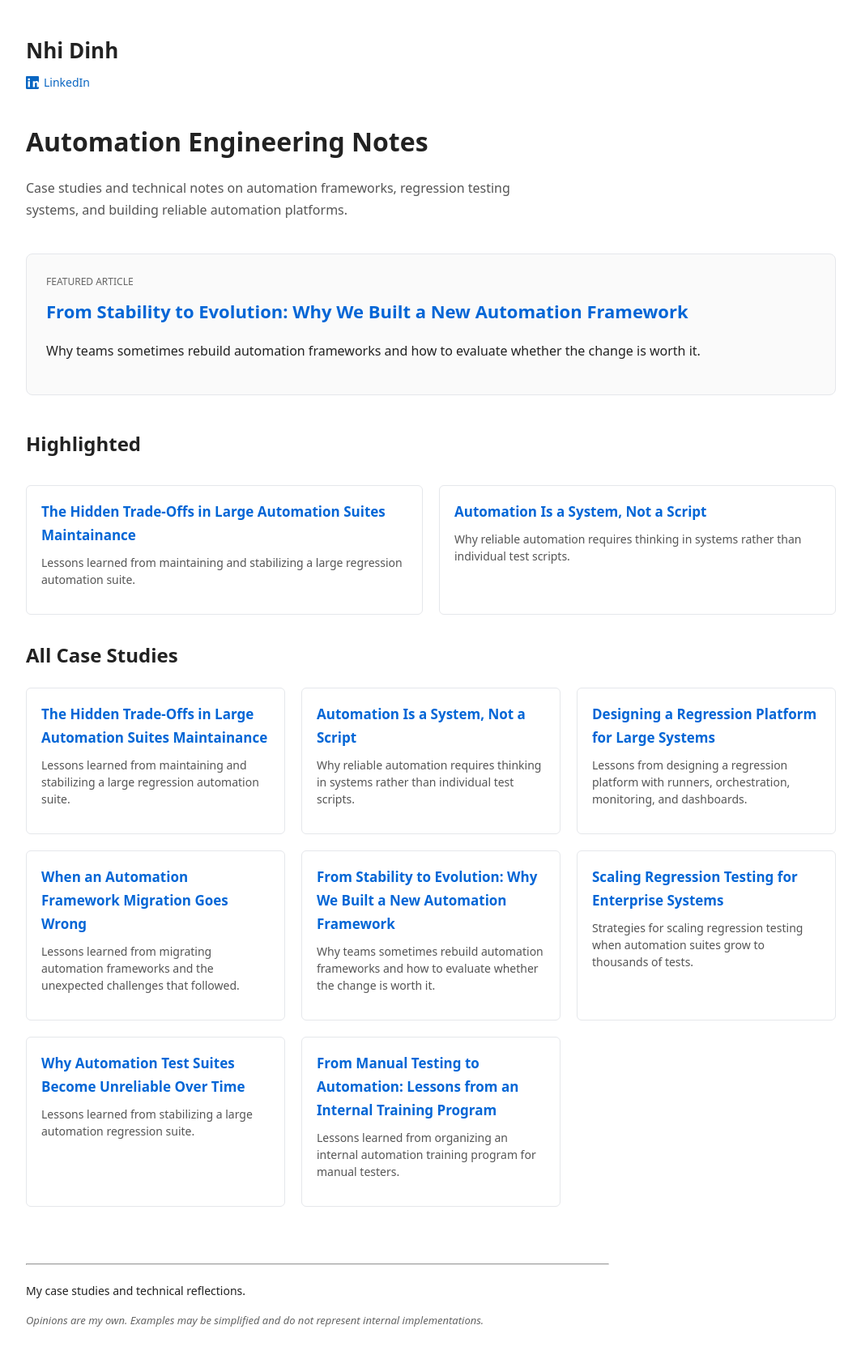
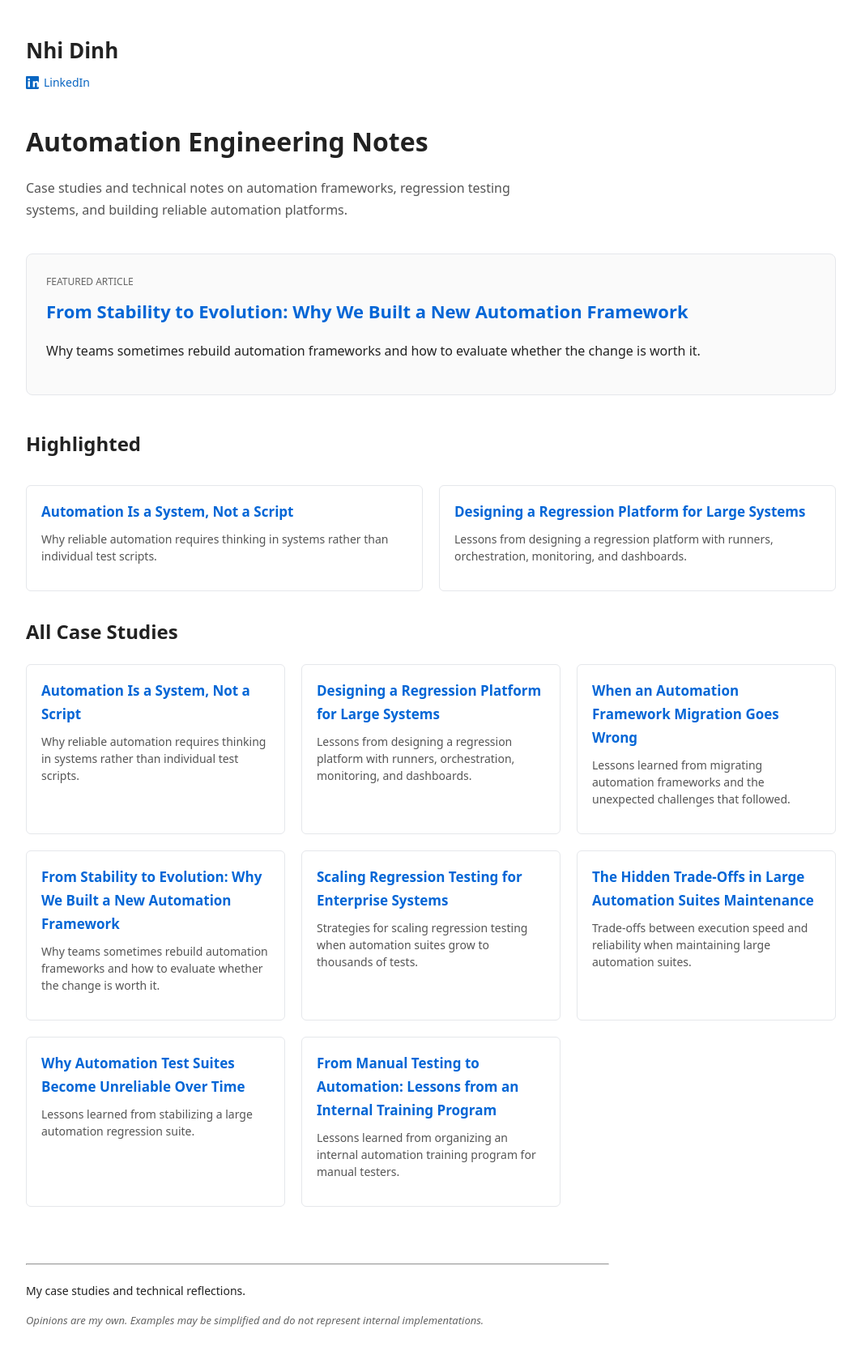
Before and after one commit to nhidinh/nhidinh.github.io, a Jekyll site: the page built from index.html, in a window 1280 px wide. Shown: the whole page at 81% size, without its empty margins (108-1171 px from the left). Built offline with Jekyll 4.4.1, drawn with Linux system fonts in a browser that asks for light colours.

Commit message:
Update the_hidden_trade_off_in_auto_maintainance.md

```diff
--- a/_case_studies/the_hidden_trade_off_in_auto_maintainance.md
+++ b/_case_studies/the_hidden_trade_off_in_auto_maintainance.md
@@ -1,12 +1,11 @@
 ---
 layout: posts
-title: The Hidden Trade-Offs in Large Automation Suites Maintainance
-tags: [automation, testing, reliability]
-excerpt: Lessons learned from maintaining and stabilizing a large regression automation suite.
+title: "The Hidden Trade-Offs in Large Automation Suites Maintenance"
+category: Engineering Decisions
+tags: [automation, reliability, test-data]
+excerpt: Trade-offs between execution speed and reliability when maintaining large automation suites.
+order: 6
 ---
-
-## Introduction
-
 When automation suites are small, maintaining them usually feels manageable.
 A few test scripts fail occasionally, some tests need refactoring, and the framework evolves gradually.
 
```
